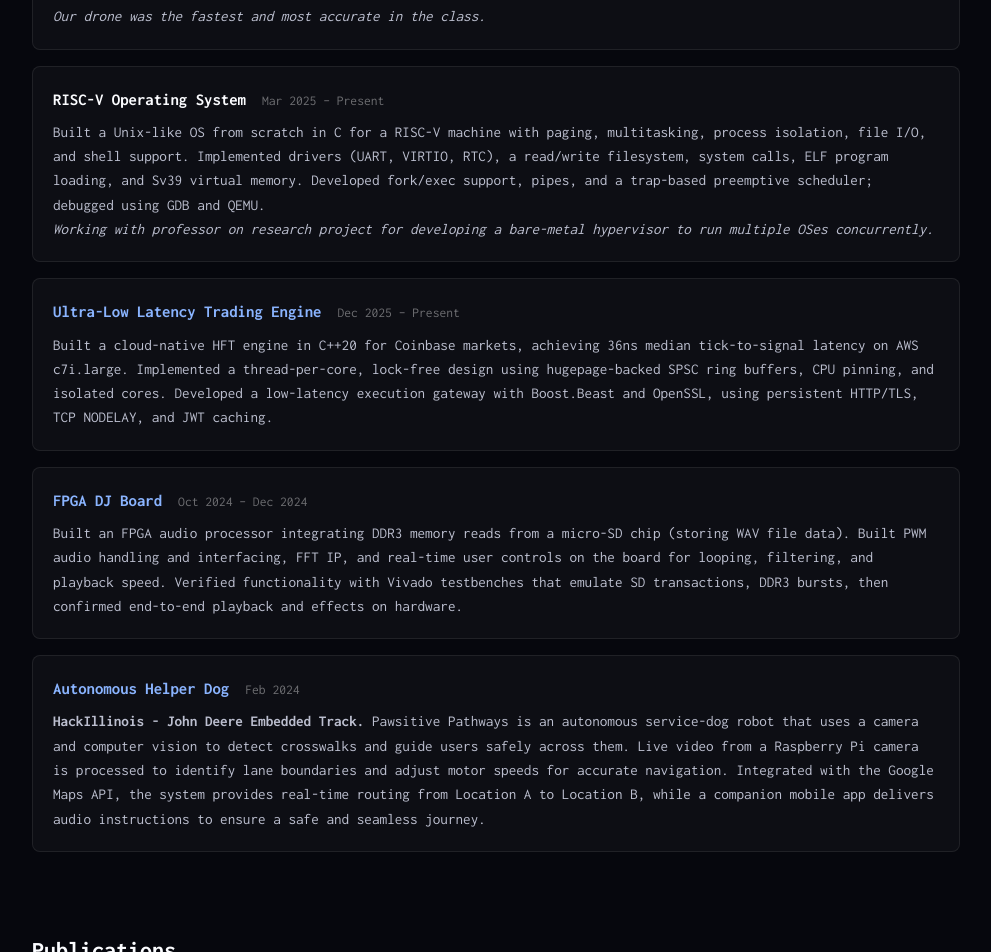
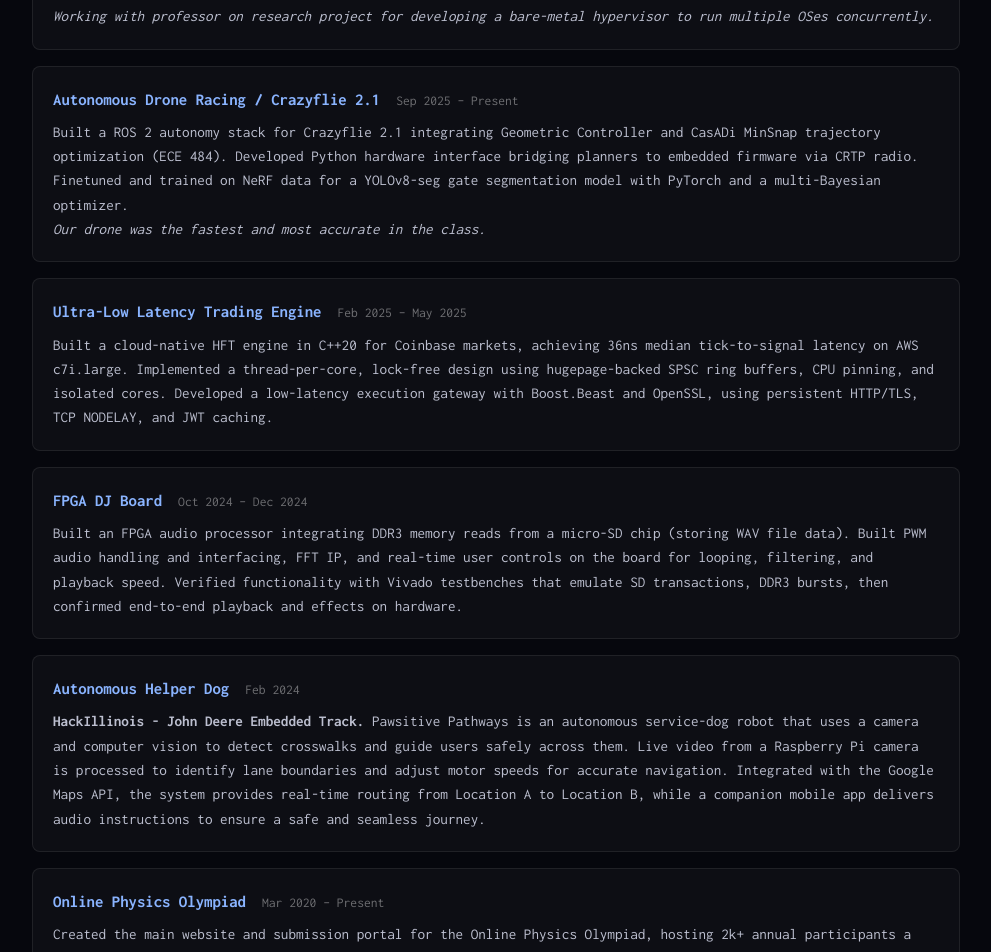
Before and after one commit to aedutta/aedutta.github.io, a React (Vite) app: page /projects in a window 1280 px wide. Shown: the part 320-1272 px from the top of the page, without its empty margins (144-1135 px from the left). Built offline with nearby package versions, Linux system fonts and the light colour scheme.

Commit message:
updated project dates

```diff
--- a/src/pages/ProjectsPage.jsx
+++ b/src/pages/ProjectsPage.jsx
@@ -4,9 +4,21 @@ import './ProjectsPage.css';
 
 const technicalProjects = [
   {
+    title: 'RISC-V Operating System',
+    href: '', // No link provided in resume
+    period: 'Feb 2025 – May 2025',
+    description: (
+      <>
+        Built a Unix-like OS from scratch in C for a RISC-V machine with paging, multitasking, process isolation, file I/O, and shell support. Implemented drivers (UART, VIRTIO, RTC), a read/write filesystem, system calls, ELF program loading, and Sv39 virtual memory. Developed fork/exec support, pipes, and a trap-based preemptive scheduler; debugged using GDB and QEMU.
+        <br />
+        <i>Working with professor on research project for developing a bare-metal hypervisor to run multiple OSes concurrently.</i>
+      </>
+    ),
+  },
+  {
     title: 'Autonomous Drone Racing / Crazyflie 2.1',
     href: 'https://docs.google.com/presentation/d/1EKGWp58CEbZTYGvxlE51tSKOSMj0S25LChlRmyB2_zw/edit?usp=sharing',
-    period: 'Oct 2025 – Dec 2025',
+    period: 'Sep 2025 – Present',
     description: (
       <>
         Built a ROS 2 autonomy stack for Crazyflie 2.1 integrating Geometric Controller and CasADi MinSnap trajectory optimization (ECE 484). Developed Python hardware interface bridging planners to embedded firmware via CRTP radio. Finetuned and trained on NeRF data for a YOLOv8-seg gate segmentation model with PyTorch and a multi-Bayesian optimizer.
@@ -16,21 +28,9 @@ const technicalProjects = [
     ),
   },
   {
-    title: 'RISC-V Operating System',
-    href: '', // No link provided in resume
-    period: 'Mar 2025 – Present',
-    description: (
-      <>
-        Built a Unix-like OS from scratch in C for a RISC-V machine with paging, multitasking, process isolation, file I/O, and shell support. Implemented drivers (UART, VIRTIO, RTC), a read/write filesystem, system calls, ELF program loading, and Sv39 virtual memory. Developed fork/exec support, pipes, and a trap-based preemptive scheduler; debugged using GDB and QEMU.
-        <br />
-        <i>Working with professor on research project for developing a bare-metal hypervisor to run multiple OSes concurrently.</i>
-      </>
-    ),
-  },
-  {
     title: 'Ultra-Low Latency Trading Engine',
     href: 'https://github.com/aedutta/trading-engine',
-    period: 'Dec 2025 – Present',
+    period: 'Feb 2025 – May 2025',
     description: (
       <>
         Built a cloud-native HFT engine in C++20 for Coinbase markets, achieving 36ns median tick-to-signal latency on AWS c7i.large. Implemented a thread-per-core, lock-free design using hugepage-backed SPSC ring buffers, CPU pinning, and isolated cores. Developed a low-latency execution gateway with Boost.Beast and OpenSSL, using persistent HTTP/TLS, TCP NODELAY, and JWT caching.
@@ -54,6 +54,16 @@ const technicalProjects = [
     description: (
       <>
         <b>HackIllinois - John Deere Embedded Track.</b> Pawsitive Pathways is an autonomous service-dog robot that uses a camera and computer vision to detect crosswalks and guide users safely across them. Live video from a Raspberry Pi camera is processed to identify lane boundaries and adjust motor speeds for accurate navigation. Integrated with the Google Maps API, the system provides real-time routing from Location A to Location B, while a companion mobile app delivers audio instructions to ensure a safe and seamless journey.
+      </>
+    ),
+  },
+  {
+    title: 'Online Physics Olympiad',
+    href: 'https://github.com/physoly/OPhO',
+    period: 'Mar 2020 – Present',
+    description: (
+      <>
+        Created the main website and submission portal for the Online Physics Olympiad, hosting 2k+ annual participants a year.
       </>
     ),
   },
```
